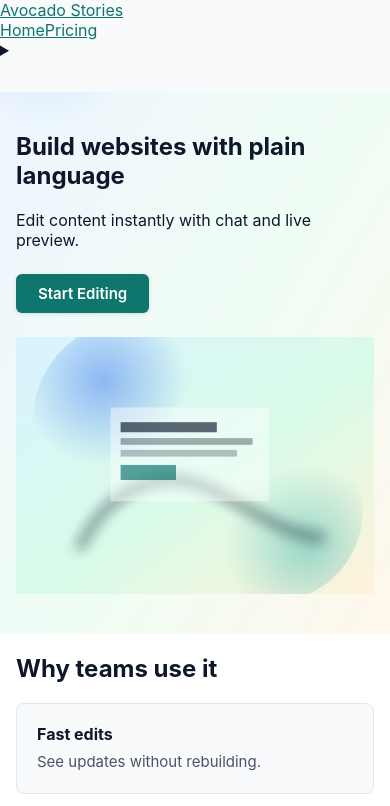
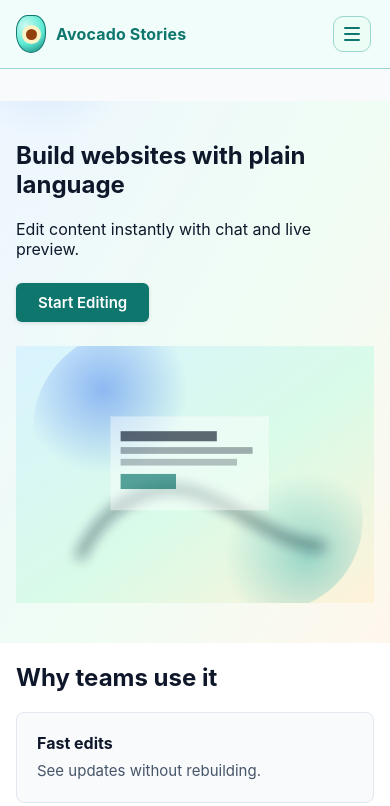
Before and after one commit to avocadostudio-ai/avocado, a Next.js app in the folder apps/site/: page / in a window 390 px wide. Shown: the top 806 px of the page. Built offline with nearby package versions, Linux system fonts and the light colour scheme.

Commit message:
fix(site): restore top-nav styling on deployed pages

```diff
--- a/apps/site/app/[[...slug]]/page.tsx
+++ b/apps/site/app/[[...slug]]/page.tsx
@@ -1,4 +1,5 @@
 import Link from "next/link"
+import "../site-nav.css"
 import { BlockRenderer } from "../../components/block-renderer"
 import { EditorPreviewBridge } from "../../components/editor-harness"
 import { fetchDraftPage, fetchDraftSlugs, getPublishedSlugs } from "../../lib/content-api"
--- /dev/null
+++ b/apps/site/app/site-nav.css
@@ -0,0 +1,174 @@
+.site-top-nav {
+  position: sticky;
+  top: 0;
+  z-index: 20;
+  display: flex;
+  align-items: center;
+  justify-content: flex-start;
+  gap: 18px;
+  padding: 14px 20px;
+  border-bottom: 1px solid #99d6d0;
+  background: rgb(240 253 250 / 0.95);
+  backdrop-filter: blur(4px);
+}
+
+.site-brand {
+  display: flex;
+  align-items: center;
+  gap: 10px;
+  text-decoration: none;
+  color: inherit;
+}
+
+.avocado-mark {
+  width: 30px;
+  height: 38px;
+  border-radius: 48% 48% 60% 60%;
+  display: grid;
+  place-items: center;
+  background: radial-gradient(circle at 30% 28%, #ccfbf1 0%, #5eead4 55%, #0f766e 100%);
+  border: 1px solid #0f766e;
+}
+
+.avocado-pit {
+  width: 11px;
+  height: 11px;
+  border-radius: 999px;
+  background: #92400e;
+  box-shadow: 0 0 0 4px #fef3c7;
+}
+
+.site-brand-text {
+  font-size: 1rem;
+  font-weight: 700;
+  letter-spacing: 0.01em;
+  color: #0f766e;
+}
+
+.site-nav-links {
+  display: flex;
+  align-items: center;
+  gap: 8px;
+  flex-wrap: wrap;
+}
+
+.site-nav-links-desktop {
+  margin-left: 10px;
+}
+
+.site-mobile-menu {
+  display: none;
+}
+
+.site-mobile-menu summary {
+  list-style: none;
+  cursor: pointer;
+}
+
+.site-mobile-menu summary::-webkit-details-marker {
+  display: none;
+}
+
+.burger-icon {
+  width: 38px;
+  height: 36px;
+  border: 1px solid #99d6d0;
+  border-radius: 10px;
+  background: #ecfdf5;
+  display: grid;
+  align-content: center;
+  justify-items: center;
+  gap: 4px;
+}
+
+.burger-icon i {
+  width: 16px;
+  height: 2px;
+  border-radius: 999px;
+  background: #0f766e;
+  display: block;
+}
+
+.site-nav-links a {
+  text-decoration: none;
+  text-decoration-thickness: 2px;
+  text-underline-offset: 0.32em;
+  color: #0f766e;
+  padding: 2px 0;
+  font-size: 0.875rem;
+  font-weight: 600;
+}
+
+.site-nav-links a.is-active {
+  text-decoration: underline;
+  text-decoration-thickness: 4px;
+}
+
+@media (max-width: 900px) {
+  .site-top-nav {
+    align-items: center;
+    flex-direction: row;
+    justify-content: space-between;
+    flex-wrap: wrap;
+    padding: 12px 16px;
+  }
+
+  .site-nav-links-desktop {
+    display: none;
+  }
+
+  .site-mobile-menu {
+    display: block;
+    margin-left: auto;
+  }
+
+  .site-mobile-menu summary {
+    min-height: 44px;
+    min-width: 44px;
+    display: flex;
+    align-items: center;
+    justify-content: center;
+  }
+
+  .site-mobile-menu[open] {
+    width: 100%;
+    margin-top: 10px;
+  }
+
+  .site-mobile-menu[open] summary {
+    margin-left: auto;
+    width: fit-content;
+  }
+
+  .site-nav-links-mobile {
+    position: static;
+    width: 100%;
+    display: flex;
+    flex-direction: column;
+    gap: 0;
+    margin-top: 8px;
+    padding: 6px 12px;
+    border: 1px solid #99d6d0;
+    border-radius: 12px;
+    background: #f8fffd;
+    box-shadow: 0 8px 18px rgb(15 118 110 / 0.12);
+  }
+
+  .site-nav-links-mobile a {
+    display: block;
+    text-align: left;
+    min-height: 44px;
+    padding: 12px 4px;
+    border-bottom: 1px solid #d5eeea;
+    text-decoration: none;
+  }
+
+  .site-nav-links-mobile a:last-child {
+    border-bottom: 0;
+  }
+
+  .site-nav-links-mobile a.is-active {
+    font-weight: 700;
+    text-decoration: none;
+  }
+}
```
